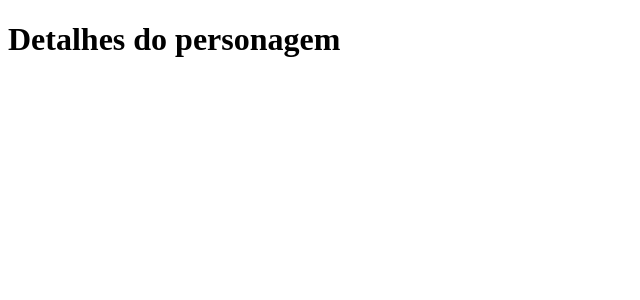
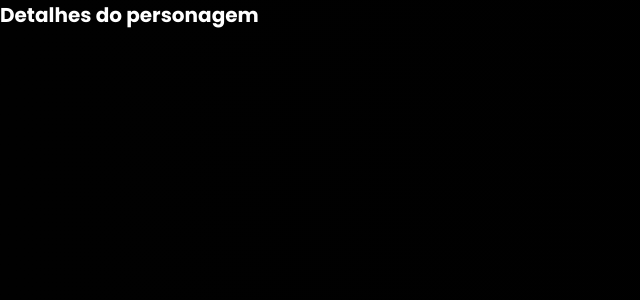
Before and after one commit to Famorgui11/project-whatif-codeboost, a Next.js app: page /character/1 in a window 1280 px wide. Shown: the top 300 px of the page, without its empty margins (0-640 px from the left). Built offline with nearby package versions, Linux system fonts and the light colour scheme.

Commit message:
feat: creation and import of global components

```diff
--- a/src/pages/_app.js
+++ b/src/pages/_app.js
@@ -1,3 +1,7 @@
+import { globalStyles } from "../styles/global";
+
+globalStyles();
+
 export default function App({ Component, pageProps }) {
   return <Component {...pageProps} />
 }
--- a/src/pages/_document.js
+++ b/src/pages/_document.js
@@ -1,3 +1,4 @@
+import { getCssText } from '@/styles'
 import { Html, Head, Main, NextScript } from 'next/document'
 
 export default function Document() {
@@ -7,6 +8,8 @@ export default function Document() {
         <link rel="preconnect" href="https://fonts.googleapis.com"/>
         <link rel="preconnect" href="https://fonts.gstatic.com" crossOrigin="anonymous"/>
         <link href="https://fonts.googleapis.com/css2?family=Poppins:wght@400;600;700&display=swap" rel="stylesheet"/>
+
+        <style id="stitches" dangerouslySetInnerHTML={{__html: getCssText()}}></style>
       </Head>
       <body>
         <Main />
--- a/src/styles/Home.module.css
+++ /dev/null
@@ -1,278 +0,0 @@
-.main {
-  display: flex;
-  flex-direction: column;
-  justify-content: space-between;
-  align-items: center;
-  padding: 6rem;
-  min-height: 100vh;
-}
-
-.description {
-  display: inherit;
-  justify-content: inherit;
-  align-items: inherit;
-  font-size: 0.85rem;
-  max-width: var(--max-width);
-  width: 100%;
-  z-index: 2;
-  font-family: var(--font-mono);
-}
-
-.description a {
-  display: flex;
-  justify-content: center;
-  align-items: center;
-  gap: 0.5rem;
-}
-
-.description p {
-  position: relative;
-  margin: 0;
-  padding: 1rem;
-  background-color: rgba(var(--callout-rgb), 0.5);
-  border: 1px solid rgba(var(--callout-border-rgb), 0.3);
-  border-radius: var(--border-radius);
-}
-
-.code {
-  font-weight: 700;
-  font-family: var(--font-mono);
-}
-
-.grid {
-  display: grid;
-  grid-template-columns: repeat(4, minmax(25%, auto));
-  width: var(--max-width);
-  max-width: 100%;
-}
-
-.card {
-  padding: 1rem 1.2rem;
-  border-radius: var(--border-radius);
-  background: rgba(var(--card-rgb), 0);
-  border: 1px solid rgba(var(--card-border-rgb), 0);
-  transition: background 200ms, border 200ms;
-}
-
-.card span {
-  display: inline-block;
-  transition: transform 200ms;
-}
-
-.card h2 {
-  font-weight: 600;
-  margin-bottom: 0.7rem;
-}
-
-.card p {
-  margin: 0;
-  opacity: 0.6;
-  font-size: 0.9rem;
-  line-height: 1.5;
-  max-width: 30ch;
-}
-
-.center {
-  display: flex;
-  justify-content: center;
-  align-items: center;
-  position: relative;
-  padding: 4rem 0;
-}
-
-.center::before {
-  background: var(--secondary-glow);
-  border-radius: 50%;
-  width: 480px;
-  height: 360px;
-  margin-left: -400px;
-}
-
-.center::after {
-  background: var(--primary-glow);
-  width: 240px;
-  height: 180px;
-  z-index: -1;
-}
-
-.center::before,
-.center::after {
-  content: '';
-  left: 50%;
-  position: absolute;
-  filter: blur(45px);
-  transform: translateZ(0);
-}
-
-.logo,
-.thirteen {
-  position: relative;
-}
-
-.thirteen {
-  display: flex;
-  justify-content: center;
-  align-items: center;
-  width: 75px;
-  height: 75px;
-  padding: 25px 10px;
-  margin-left: 16px;
-  transform: translateZ(0);
-  border-radius: var(--border-radius);
-  overflow: hidden;
-  box-shadow: 0px 2px 8px -1px #0000001a;
-}
-
-.thirteen::before,
-.thirteen::after {
-  content: '';
-  position: absolute;
-  z-index: -1;
-}
-
-/* Conic Gradient Animation */
-.thirteen::before {
-  animation: 6s rotate linear infinite;
-  width: 200%;
-  height: 200%;
-  background: var(--tile-border);
-}
-
-/* Inner Square */
-.thirteen::after {
-  inset: 0;
-  padding: 1px;
-  border-radius: var(--border-radius);
-  background: linear-gradient(
-    to bottom right,
-    rgba(var(--tile-start-rgb), 1),
-    rgba(var(--tile-end-rgb), 1)
-  );
-  background-clip: content-box;
-}
-
-/* Enable hover only on non-touch devices */
-@media (hover: hover) and (pointer: fine) {
-  .card:hover {
-    background: rgba(var(--card-rgb), 0.1);
-    border: 1px solid rgba(var(--card-border-rgb), 0.15);
-  }
-
-  .card:hover span {
-    transform: translateX(4px);
-  }
-}
-
-@media (prefers-reduced-motion) {
-  .thirteen::before {
-    animation: none;
-  }
-
-  .card:hover span {
-    transform: none;
-  }
-}
-
-/* Mobile */
-@media (max-width: 700px) {
-  .content {
-    padding: 4rem;
-  }
-
-  .grid {
-    grid-template-columns: 1fr;
-    margin-bottom: 120px;
-    max-width: 320px;
-    text-align: center;
-  }
-
-  .card {
-    padding: 1rem 2.5rem;
-  }
-
-  .card h2 {
-    margin-bottom: 0.5rem;
-  }
-
-  .center {
-    padding: 8rem 0 6rem;
-  }
-
-  .center::before {
-    transform: none;
-    height: 300px;
-  }
-
-  .description {
-    font-size: 0.8rem;
-  }
-
-  .description a {
-    padding: 1rem;
-  }
-
-  .description p,
-  .description div {
-    display: flex;
-    justify-content: center;
-    position: fixed;
-    width: 100%;
-  }
-
-  .description p {
-    align-items: center;
-    inset: 0 0 auto;
-    padding: 2rem 1rem 1.4rem;
-    border-radius: 0;
-    border: none;
-    border-bottom: 1px solid rgba(var(--callout-border-rgb), 0.25);
-    background: linear-gradient(
-      to bottom,
-      rgba(var(--background-start-rgb), 1),
-      rgba(var(--callout-rgb), 0.5)
-    );
-    background-clip: padding-box;
-    backdrop-filter: blur(24px);
-  }
-
-  .description div {
-    align-items: flex-end;
-    pointer-events: none;
-    inset: auto 0 0;
-    padding: 2rem;
-    height: 200px;
-    background: linear-gradient(
-      to bottom,
-      transparent 0%,
-      rgb(var(--background-end-rgb)) 40%
-    );
-    z-index: 1;
-  }
-}
-
-/* Tablet and Smaller Desktop */
-@media (min-width: 701px) and (max-width: 1120px) {
-  .grid {
-    grid-template-columns: repeat(2, 50%);
-  }
-}
-
-@media (prefers-color-scheme: dark) {
-  .vercelLogo {
-    filter: invert(1);
-  }
-
-  .logo,
-  .thirteen img {
-    filter: invert(1) drop-shadow(0 0 0.3rem #ffffff70);
-  }
-}
-
-@keyframes rotate {
-  from {
-    transform: rotate(360deg);
-  }
-  to {
-    transform: rotate(0deg);
-  }
-}
--- /dev/null
+++ b/src/styles/global.js
@@ -0,0 +1,31 @@
+import { globalCss, styled } from "./index";
+
+export const globalStyles = globalCss({
+    "*": {
+        padding: 0,
+        margin: 0,
+        boxSizing: "border-box",
+        fontFamily: "Poppins, sans-serif",
+    },
+    html: {
+        fontSize: "62.5%",
+    },
+    body: {
+        "-webkit-font-smoothing": "antialiased",
+        background: "linear-gradient(119.36deg, #010101 0%, #000000 100%)",
+        color: "$white",
+    },
+    img: {
+        maxWidth: "100%",
+        display: "block",
+    },
+    button: {
+        cursor: "pointer",
+    },
+});
+
+export const Container = styled("div", {
+    width: "100%",
+    maxWidth: 1216,
+    margin: "0 auto",
+});
--- a/src/styles/globals.css
+++ /dev/null
@@ -1,107 +0,0 @@
-:root {
-  --max-width: 1100px;
-  --border-radius: 12px;
-  --font-mono: ui-monospace, Menlo, Monaco, 'Cascadia Mono', 'Segoe UI Mono',
-    'Roboto Mono', 'Oxygen Mono', 'Ubuntu Monospace', 'Source Code Pro',
-    'Fira Mono', 'Droid Sans Mono', 'Courier New', monospace;
-
-  --foreground-rgb: 0, 0, 0;
-  --background-start-rgb: 214, 219, 220;
-  --background-end-rgb: 255, 255, 255;
-
-  --primary-glow: conic-gradient(
-    from 180deg at 50% 50%,
-    #16abff33 0deg,
-    #0885ff33 55deg,
-    #54d6ff33 120deg,
-    #0071ff33 160deg,
-    transparent 360deg
-  );
-  --secondary-glow: radial-gradient(
-    rgba(255, 255, 255, 1),
-    rgba(255, 255, 255, 0)
-  );
-
-  --tile-start-rgb: 239, 245, 249;
-  --tile-end-rgb: 228, 232, 233;
-  --tile-border: conic-gradient(
-    #00000080,
-    #00000040,
-    #00000030,
-    #00000020,
-    #00000010,
-    #00000010,
-    #00000080
-  );
-
-  --callout-rgb: 238, 240, 241;
-  --callout-border-rgb: 172, 175, 176;
-  --card-rgb: 180, 185, 188;
-  --card-border-rgb: 131, 134, 135;
-}
-
-@media (prefers-color-scheme: dark) {
-  :root {
-    --foreground-rgb: 255, 255, 255;
-    --background-start-rgb: 0, 0, 0;
-    --background-end-rgb: 0, 0, 0;
-
-    --primary-glow: radial-gradient(rgba(1, 65, 255, 0.4), rgba(1, 65, 255, 0));
-    --secondary-glow: linear-gradient(
-      to bottom right,
-      rgba(1, 65, 255, 0),
-      rgba(1, 65, 255, 0),
-      rgba(1, 65, 255, 0.3)
-    );
-
-    --tile-start-rgb: 2, 13, 46;
-    --tile-end-rgb: 2, 5, 19;
-    --tile-border: conic-gradient(
-      #ffffff80,
-      #ffffff40,
-      #ffffff30,
-      #ffffff20,
-      #ffffff10,
-      #ffffff10,
-      #ffffff80
-    );
-
-    --callout-rgb: 20, 20, 20;
-    --callout-border-rgb: 108, 108, 108;
-    --card-rgb: 100, 100, 100;
-    --card-border-rgb: 200, 200, 200;
-  }
-}
-
-* {
-  box-sizing: border-box;
-  padding: 0;
-  margin: 0;
-}
-
-html,
-body {
-  max-width: 100vw;
-  overflow-x: hidden;
-}
-
-body {
-  color: rgb(var(--foreground-rgb));
-  background: linear-gradient(
-      to bottom,
-      transparent,
-      rgb(var(--background-end-rgb))
-    )
-    rgb(var(--background-start-rgb));
-}
-
-a {
-  color: inherit;
-  text-decoration: none;
-}
-
-@media (prefers-color-scheme: dark) {
-  html {
-    color-scheme: dark;
-  }
-}
--- /dev/null
+++ b/src/styles/index.js
@@ -0,0 +1,20 @@
+import { createStitches, CreateStitches } from "@stitches/react";
+
+export const { styled, globalCss, keyframes, getCssText, theme } =
+createStitches({
+    theme: {
+        colors: {
+            red900: "#FF0000",
+            red800: "#FF040D",
+            white: "#FFFFFF",
+            gray900: "#33303E",
+            gray800: "#4E4B59",
+            gray700: "#5F5C6B",
+            gray600: "#7A7786",
+            gray500: "#8C8A97",
+            gray400: "#ACABB7",
+            gray300: "#C6C5CE",
+            gray200: "#E1E0E7",
+        }
+    }
+})
```
